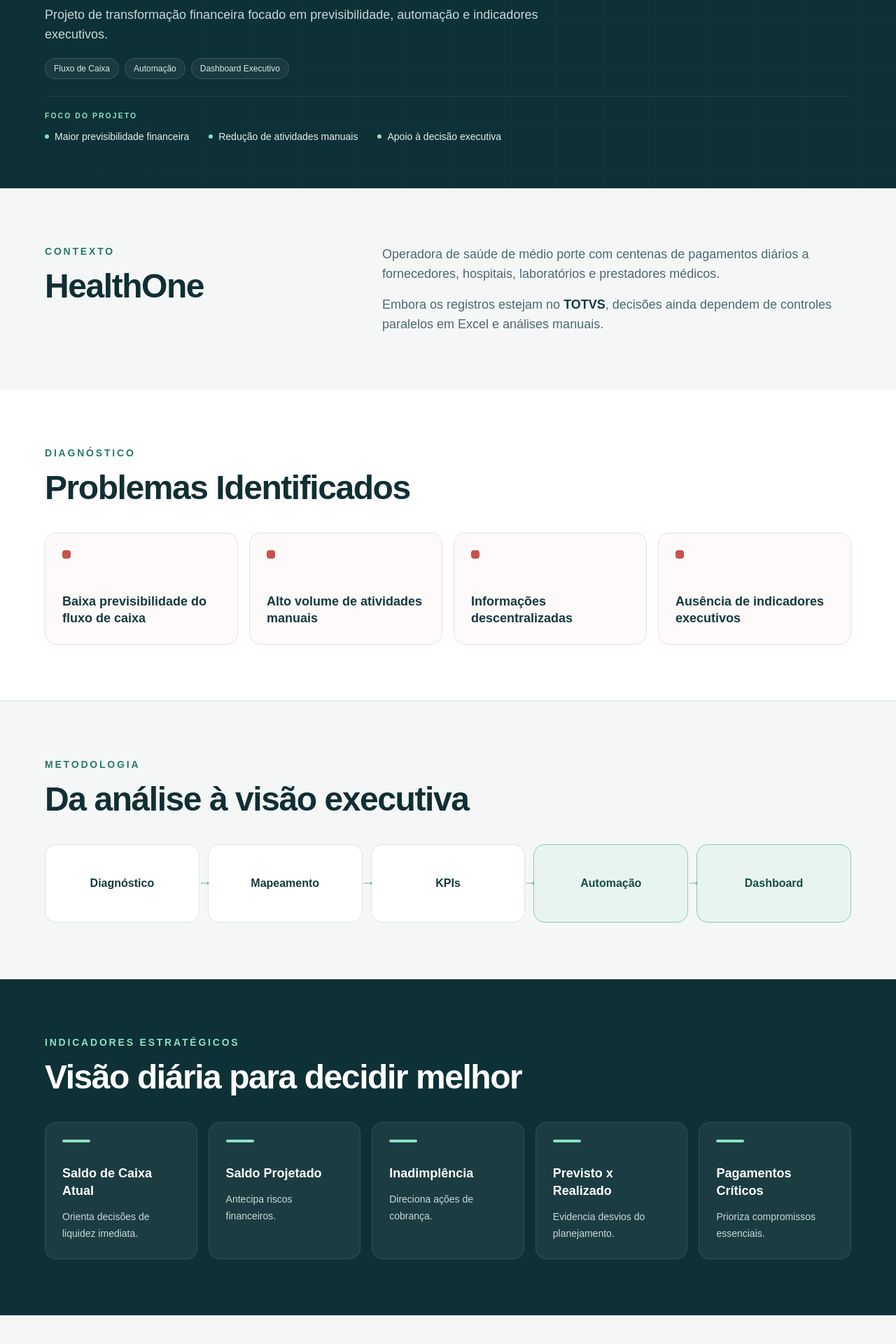
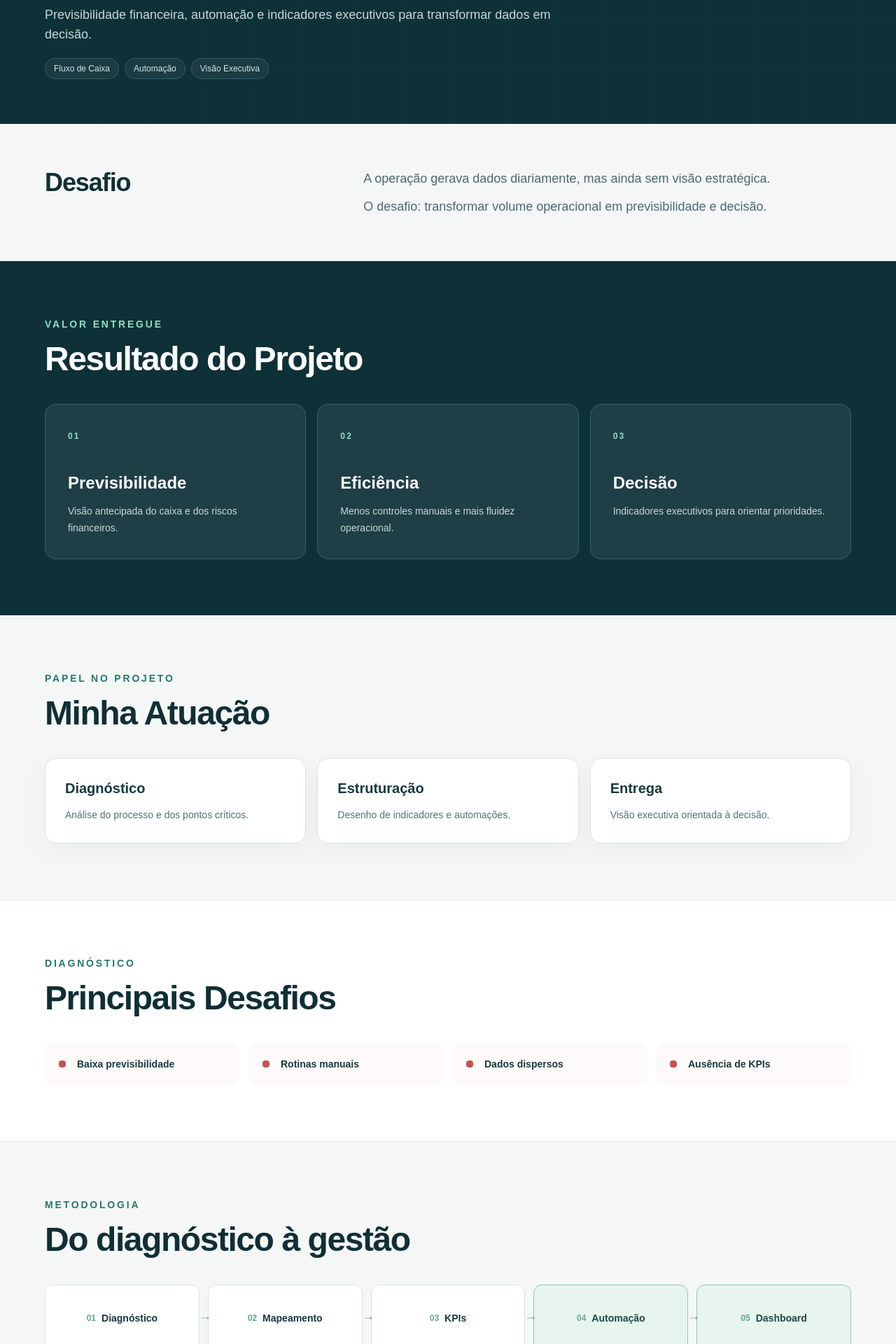
Before and after one commit to Anapaulaxavierr/healthone-finance-transformation, a Next.js app: page /cases/gestao-inteligente-fluxo-caixa in a window 1280 px wide. Shown: the part 320-2240 px from the top of the page at 70% size. Built offline with nearby package versions, Linux system fonts and the light colour scheme.

Commit message:
feat: finalize executive case presentation

```diff
--- a/app/cases/gestao-inteligente-fluxo-caixa/page.tsx
+++ b/app/cases/gestao-inteligente-fluxo-caixa/page.tsx
@@ -8,96 +8,109 @@ export const metadata: Metadata = {
   description: "Projeto de transformação financeira focado em previsibilidade, automação e indicadores executivos.",
 };
 
-const problems = [
-  "Baixa previsibilidade do fluxo de caixa",
-  "Alto volume de atividades manuais",
-  "Informações descentralizadas",
-  "Ausência de indicadores executivos",
+const results = [
+  { title: "Previsibilidade", text: "Visão antecipada do caixa e dos riscos financeiros." },
+  { title: "Eficiência", text: "Menos controles manuais e mais fluidez operacional." },
+  { title: "Decisão", text: "Indicadores executivos para orientar prioridades." },
 ];
 
+const roles = [
+  { title: "Diagnóstico", text: "Análise do processo e dos pontos críticos." },
+  { title: "Estruturação", text: "Desenho de indicadores e automações." },
+  { title: "Entrega", text: "Visão executiva orientada à decisão." },
+];
+
+const problems = ["Baixa previsibilidade", "Rotinas manuais", "Dados dispersos", "Ausência de KPIs"];
 const methodology = ["Diagnóstico", "Mapeamento", "KPIs", "Automação", "Dashboard"];
 
 const indicators = [
-  { title: "Saldo de Caixa Atual", summary: "Orienta decisões de liquidez imediata." },
-  { title: "Saldo Projetado", summary: "Antecipa riscos financeiros." },
-  { title: "Inadimplência", summary: "Direciona ações de cobrança." },
-  { title: "Previsto x Realizado", summary: "Evidencia desvios do planejamento." },
-  { title: "Pagamentos Críticos", summary: "Prioriza compromissos essenciais." },
+  { title: "Saldo Atual", summary: "Liquidez para decisões imediatas." },
+  { title: "Saldo Projetado", summary: "Riscos financeiros antecipados." },
+  { title: "Inadimplência", summary: "Prioridades de cobrança." },
+  { title: "Previsto x Realizado", summary: "Desvios do planejamento." },
+  { title: "Pagamentos Críticos", summary: "Compromissos essenciais." },
 ];
 
+const skills = ["Business Partner", "Controladoria", "Fluxo de Caixa", "Indicadores", "Power Automate", "Excel", "BPM", "Melhoria Contínua", "Automação"];
 const technologies = ["TOTVS", "Power Automate", "Excel", "GitHub", "Next.js", "TypeScript"];
-
-const skills = [
-  "Business Partner",
-  "Controladoria",
-  "Fluxo de Caixa",
-  "Indicadores",
-  "Power Automate",
-  "Excel",
-  "BPM",
-  "Melhoria Contínua",
-  "Automação",
-];
 
 export default function CashFlowCasePage() {
   return (
     <div className="min-h-screen bg-[#f5f7f7] text-[#102f35]">
       <Header />
       <main>
-        <section className="relative isolate overflow-hidden bg-[#0d3137] px-6 py-14 sm:py-16 lg:px-8 lg:py-16">
+        <section className="relative isolate overflow-hidden bg-[#0d3137] px-6 py-14 sm:py-16 lg:px-8">
           <div aria-hidden="true" className="hero-grid absolute inset-0 -z-10 opacity-20" />
           <div className="mx-auto max-w-6xl">
             <span className="inline-flex rounded-full border border-[#8de0c1]/40 bg-[#8de0c1]/10 px-4 py-2 text-[0.68rem] font-bold uppercase tracking-[0.18em] text-[#8de0c1]">Case 01 <span aria-hidden="true" className="mx-2 opacity-60">·</span> Finance Transformation</span>
             <h1 className="mt-6 max-w-4xl text-4xl font-semibold leading-[1.06] tracking-[-0.04em] text-white sm:text-5xl lg:text-6xl">Gestão Inteligente do Fluxo de Caixa</h1>
-            <p className="mt-4 max-w-3xl text-base leading-7 text-[#c8d8d8] sm:text-lg">Projeto de transformação financeira focado em previsibilidade, automação e indicadores executivos.</p>
-            <div className="mt-5 flex flex-wrap gap-2" aria-label="Destaques do Case">
-              {["Fluxo de Caixa", "Automação", "Dashboard Executivo"].map((highlight) => (
-                <span key={highlight} className="rounded-full border border-white/15 bg-white/[0.05] px-3 py-1.5 text-xs font-medium text-[#d8e6e4]">{highlight}</span>
-              ))}
-            </div>
-            <div className="mt-6 border-t border-white/10 pt-5">
-              <p className="text-[0.65rem] font-bold uppercase tracking-[0.2em] text-[#8de0c1]">Foco do projeto</p>
-              <ul className="mt-3 flex flex-wrap gap-x-7 gap-y-2 text-sm text-[#e6eeee]">
-                {["Maior previsibilidade financeira", "Redução de atividades manuais", "Apoio à decisão executiva"].map((impact) => (
-                  <li key={impact} className="flex items-center gap-2"><span aria-hidden="true" className="size-1.5 rounded-full bg-[#8de0c1]" />{impact}</li>
-                ))}
-              </ul>
+            <p className="mt-4 max-w-3xl text-base leading-7 text-[#c8d8d8] sm:text-lg">Previsibilidade financeira, automação e indicadores executivos para transformar dados em decisão.</p>
+            <div className="mt-5 flex flex-wrap gap-2" aria-label="Competências-chave do Case">
+              {["Fluxo de Caixa", "Automação", "Visão Executiva"].map((highlight) => <span key={highlight} className="rounded-full border border-white/15 bg-white/[0.05] px-3 py-1.5 text-xs font-medium text-[#d8e6e4]">{highlight}</span>)}
             </div>
           </div>
         </section>
 
-        <section className="px-6 py-16 sm:py-20 lg:px-8">
-          <div className="mx-auto grid max-w-6xl gap-10 lg:grid-cols-[0.75fr_1.25fr] lg:gap-20">
-            <SectionHeading eyebrow="Contexto" title="HealthOne" />
-            <div className="space-y-4 text-base leading-7 text-[#4d686e] sm:text-lg">
-              <p>Operadora de saúde de médio porte com centenas de pagamentos diários a fornecedores, hospitais, laboratórios e prestadores médicos.</p>
-              <p>Embora os registros estejam no <strong className="font-semibold text-[#153a40]">TOTVS</strong>, decisões ainda dependem de controles paralelos em Excel e análises manuais.</p>
+        <section className="px-6 py-14 sm:py-16 lg:px-8">
+          <div className="mx-auto grid max-w-6xl gap-8 lg:grid-cols-[0.7fr_1.3fr] lg:items-start lg:gap-20">
+            <h2 className="text-3xl font-semibold tracking-[-0.03em] text-[#102f35] sm:text-4xl">Desafio</h2>
+            <div className="space-y-3 text-base leading-7 text-[#4d686e] sm:text-lg">
+              <p>A operação gerava dados diariamente, mas ainda sem visão estratégica.</p>
+              <p>O desafio: transformar volume operacional em previsibilidade e decisão.</p>
             </div>
           </div>
         </section>
 
-        <section className="bg-white px-6 py-16 sm:py-20 lg:px-8">
+        <section className="bg-[#0d3137] px-6 py-16 sm:py-20 lg:px-8">
           <div className="mx-auto max-w-6xl">
-            <SectionHeading eyebrow="Diagnóstico" title="Problemas Identificados" />
-            <div className="mt-10 grid gap-4 sm:grid-cols-2 lg:grid-cols-4">
-              {problems.map((problem) => (
-                <article key={problem} className="flex min-h-40 flex-col justify-between rounded-2xl border border-[#eadfdf] bg-[#fffafa] p-6">
-                  <span aria-hidden="true" className="size-3 rounded-sm bg-[#c75151]" />
-                  <h3 className="mt-8 text-lg font-semibold leading-snug text-[#153a40]">{problem}</h3>
+            <SectionHeading eyebrow="Valor entregue" title="Resultado do Projeto" light />
+            <div className="mt-10 grid gap-4 md:grid-cols-3">
+              {results.map((result, index) => (
+                <article key={result.title} className="rounded-2xl border border-[#8de0c1]/20 bg-white/[0.07] p-7 sm:p-8">
+                  <span className="text-xs font-bold tracking-[0.18em] text-[#8de0c1]">0{index + 1}</span>
+                  <h3 className="mt-10 text-2xl font-semibold text-white">{result.title}</h3>
+                  <p className="mt-3 max-w-xs text-sm leading-6 text-[#c8d8d8]">{result.text}</p>
                 </article>
               ))}
             </div>
           </div>
         </section>
 
-        <section className="border-y border-[#dbe4e3] px-6 py-16 sm:py-20 lg:px-8">
+        <section className="px-6 py-16 sm:py-20 lg:px-8">
           <div className="mx-auto max-w-6xl">
-            <SectionHeading eyebrow="Metodologia" title="Da análise à visão executiva" />
+            <SectionHeading eyebrow="Papel no projeto" title="Minha Atuação" />
+            <div className="mt-10 grid gap-4 md:grid-cols-3">
+              {roles.map((role) => (
+                <article key={role.title} className="rounded-2xl border border-[#dbe4e3] bg-white p-7 shadow-[0_12px_36px_rgba(13,49,55,0.05)]">
+                  <h3 className="text-xl font-semibold text-[#153a40]">{role.title}</h3>
+                  <p className="mt-3 text-sm leading-6 text-[#587076]">{role.text}</p>
+                </article>
+              ))}
+            </div>
+          </div>
+        </section>
+
+        <section className="border-y border-[#e2e9e8] bg-white px-6 py-16 sm:py-20 lg:px-8">
+          <div className="mx-auto max-w-6xl">
+            <SectionHeading eyebrow="Diagnóstico" title="Principais Desafios" />
+            <div className="mt-10 grid gap-3 sm:grid-cols-2 lg:grid-cols-4">
+              {problems.map((problem) => (
+                <div key={problem} className="flex items-center gap-4 rounded-xl bg-[#fffafa] p-5 text-sm font-semibold text-[#153a40]">
+                  <span aria-hidden="true" className="size-2.5 shrink-0 rounded-sm bg-[#c75151]" />{problem}
+                </div>
+              ))}
+            </div>
+          </div>
+        </section>
+
+        <section className="px-6 py-16 sm:py-20 lg:px-8">
+          <div className="mx-auto max-w-6xl">
+            <SectionHeading eyebrow="Metodologia" title="Do diagnóstico à gestão" />
             <ol className="mt-10 grid gap-3 lg:grid-cols-5">
               {methodology.map((step, index) => (
-                <li key={step} className={`relative flex min-h-28 items-center justify-center rounded-2xl border p-5 text-center text-base font-semibold ${index >= 3 ? "border-[#8bcab5] bg-[#e8f4f0] text-[#174d43]" : "border-[#dbe4e3] bg-white text-[#153a40]"}`}>
-                  {step}
-                  {index < methodology.length - 1 ? <span aria-hidden="true" className="absolute -bottom-5 z-10 text-xl text-[#62a991] lg:-right-3 lg:bottom-auto lg:top-1/2 lg:-translate-y-1/2 lg:rotate-[-90deg]">↓</span> : null}
+                <li key={step} className={`relative flex min-h-24 items-center justify-center rounded-xl border p-4 text-center text-sm font-semibold ${index >= 3 ? "border-[#8bcab5] bg-[#e8f4f0] text-[#174d43]" : "border-[#dbe4e3] bg-white text-[#153a40]"}`}>
+                  <span className="mr-2 text-xs text-[#62a991]">0{index + 1}</span>{step}
+                  {index < methodology.length - 1 ? <span aria-hidden="true" className="absolute -bottom-5 z-10 text-lg text-[#62a991] lg:-right-3 lg:bottom-auto lg:top-1/2 lg:-translate-y-1/2 lg:rotate-[-90deg]">↓</span> : null}
                 </li>
               ))}
             </ol>
@@ -106,24 +119,15 @@ export default function CashFlowCasePage() {
 
         <section className="bg-[#0d3137] px-6 py-16 sm:py-20 lg:px-8">
           <div className="mx-auto max-w-6xl">
-            <SectionHeading eyebrow="Indicadores estratégicos" title="Visão diária para decidir melhor" light />
-            <div className="mt-10 grid gap-4 sm:grid-cols-2 lg:grid-cols-5">
+            <SectionHeading eyebrow="Decisão financeira" title="Indicadores Estratégicos" light />
+            <div className="mt-10 grid gap-3 sm:grid-cols-2 lg:grid-cols-5">
               {indicators.map((indicator) => (
-                <article key={indicator.title} className="min-h-44 rounded-2xl border border-white/10 bg-white/[0.06] p-6">
-                  <div aria-hidden="true" className="mb-8 h-1 w-10 rounded-full bg-[#8de0c1]" />
-                  <h3 className="text-lg font-semibold leading-snug text-white">{indicator.title}</h3>
-                  <p className="mt-3 text-sm leading-6 text-[#c8d8d8]">{indicator.summary}</p>
+                <article key={indicator.title} className="min-h-36 rounded-xl border border-white/10 bg-white/[0.06] p-5">
+                  <div aria-hidden="true" className="mb-6 h-1 w-8 rounded-full bg-[#8de0c1]" />
+                  <h3 className="font-semibold leading-snug text-white">{indicator.title}</h3>
+                  <p className="mt-2 text-sm leading-5 text-[#c8d8d8]">{indicator.summary}</p>
                 </article>
               ))}
-            </div>
-          </div>
-        </section>
-
-        <section className="px-6 py-16 sm:py-20 lg:px-8">
-          <div className="mx-auto max-w-6xl">
-            <SectionHeading eyebrow="Tecnologias" title="Stack do projeto" />
-            <div className="mt-9 flex flex-wrap gap-3">
-              {technologies.map((technology) => <span key={technology} className="rounded-full border border-[#bfd4cf] bg-white px-5 py-3 text-sm font-bold text-[#21474d]">{technology}</span>)}
             </div>
           </div>
         </section>
@@ -131,18 +135,17 @@ export default function CashFlowCasePage() {
         <section className="bg-[#e8f0ee] px-6 py-16 sm:py-20 lg:px-8">
           <div className="mx-auto max-w-6xl">
             <SectionHeading eyebrow="Perfil profissional" title="Competências Demonstradas" />
-            <div className="mt-9 flex flex-wrap gap-3">
-              {skills.map((skill) => <span key={skill} className="rounded-full bg-[#0d3137] px-5 py-3 text-sm font-semibold text-white">{skill}</span>)}
+            <div className="mt-10 grid grid-cols-2 gap-3 sm:grid-cols-3 lg:grid-cols-5">
+              {skills.map((skill) => <span key={skill} className="flex min-h-16 items-center justify-center rounded-xl bg-[#0d3137] px-4 py-3 text-center text-sm font-semibold text-white">{skill}</span>)}
             </div>
-            <div className="mt-14 grid gap-4 sm:grid-cols-2">
-              <div className="rounded-2xl border border-dashed border-[#82b5a5] bg-white/60 p-7">
-                <span className="text-xs font-bold uppercase tracking-[0.18em] text-[#267a67]">Próximo módulo</span>
-                <p className="mt-3 text-2xl font-semibold tracking-[-0.02em] text-[#153a40]">Fluxograma do Processo</p>
-              </div>
-              <div className="rounded-2xl border border-dashed border-[#82b5a5] bg-white/60 p-7">
-                <span className="text-xs font-bold uppercase tracking-[0.18em] text-[#267a67]">Próximo módulo</span>
-                <p className="mt-3 text-2xl font-semibold tracking-[-0.02em] text-[#153a40]">Dashboard Executivo</p>
-              </div>
+          </div>
+        </section>
+
+        <section className="px-6 py-12 lg:px-8">
+          <div className="mx-auto flex max-w-6xl flex-col gap-6 lg:flex-row lg:items-center lg:justify-between">
+            <h2 className="text-xl font-semibold tracking-[-0.02em] text-[#102f35]">Tecnologias</h2>
+            <div className="flex flex-wrap gap-2">
+              {technologies.map((technology) => <span key={technology} className="rounded-full border border-[#bfd4cf] bg-white px-4 py-2 text-xs font-bold text-[#21474d]">{technology}</span>)}
             </div>
           </div>
         </section>
```
